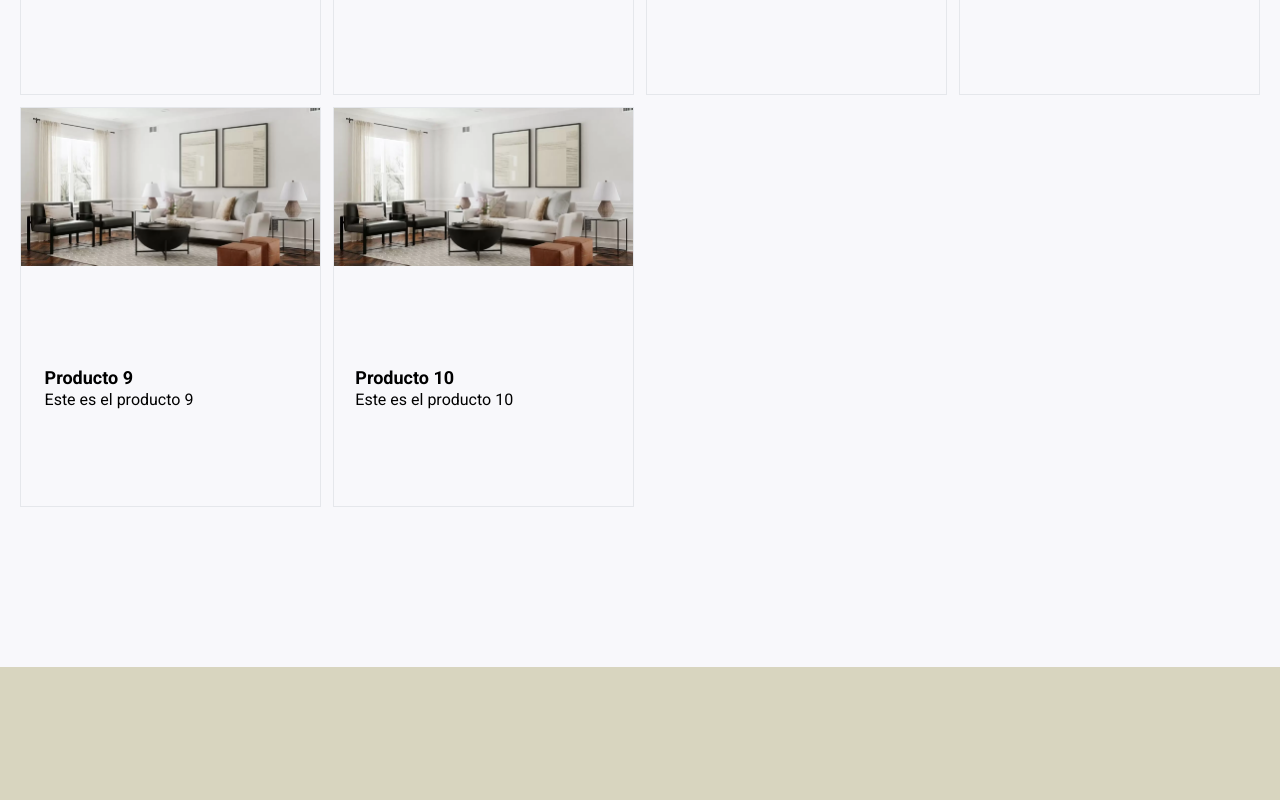
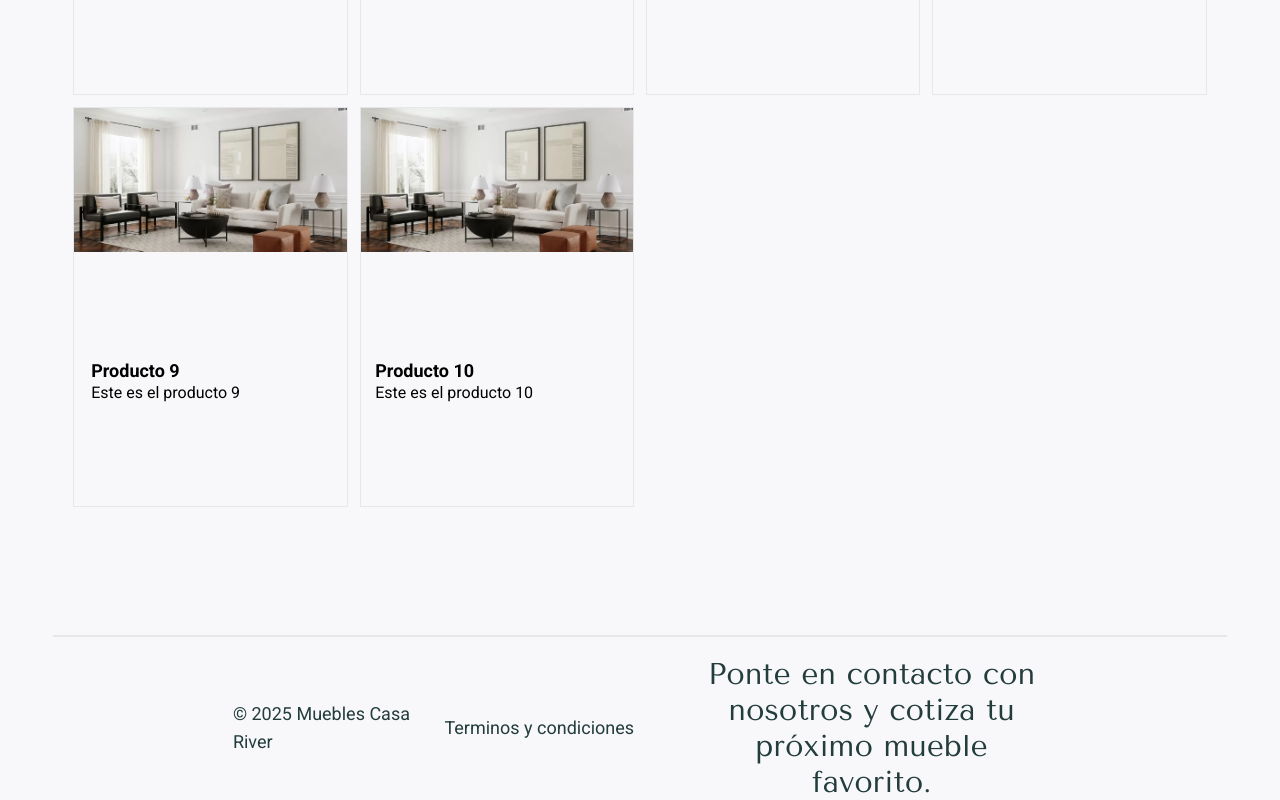
Before and after one commit to B9inzon/MueblesCasaRiver, a Next.js app in the folder front/: page / in a window 1280 px wide. Shown: the part 1709-2509 px from the top of the page. Before the commit the page ends 2376 px from the top, so only its background shows below. Built offline with nearby package versions, Linux system fonts and the light colour scheme.

Commit message:
Add Footer. Some Tailwind

```diff
--- a/front/src/app/layout.tsx
+++ b/front/src/app/layout.tsx
@@ -1,6 +1,7 @@
 import type { Metadata } from "next";
 import "./globals.css";
 import Navigation from "@/components/Nav";
+import Footer from "@/components/Footer";
 
 export const metadata: Metadata = {
   title: "Muebles Casa River",
@@ -16,10 +17,11 @@ export default function RootLayout({
     <html lang="es" className="scroll-smooth">
 
       <body
-        className="font-sans antialiased bg-[#d8d5bf]"
+        className="font-sans antialiased bg-[#f8f8fb]"
       >
         <Navigation/>
         {children}
+        <Footer/>
 
       </body>
     </html>
--- /dev/null
+++ b/front/src/components/Footer.tsx
@@ -0,0 +1,19 @@
+import React from "react";
+
+const Footer = () => {
+  return (
+    <div className="flex flex-col h-[30vh] lg:h-[20vh] items-center ">
+      <div className="flex flex-col lg:flex-row h-4/5 items-center lg:items-center gap-4 lg:justify-center w-full lg:w-11/12 border-t-2 pt-5 lg:pt-14">
+        <p className="w-full lg:w-2/12 text-lg text-center lg:text-start text-[#233c3c] ">
+          &copy; {new Date().getFullYear()} Muebles Casa River
+        </p>
+        <p className="w-full lg:w-2/12 text-lg text-center lg:text-start text-[#233c3c] ">Terminos y condiciones</p>
+        <p className="text-xl lg:text-3xl w-[90%] lg:w-4/12 text-[#233c3c] font-tenor font-normal text-center lg:pl-10  ">
+          Ponte en contacto con nosotros y cotiza tu próximo mueble favorito.
+        </p>
+      </div>
+    </div>
+  );
+};
+
+export default Footer;
--- a/front/src/components/Nav.tsx
+++ b/front/src/components/Nav.tsx
@@ -10,13 +10,13 @@ const Navigation = () => {
       id="navigation"
     >
       <div className="flex items-center">
-        <Link href="#">
+        <Link href="#Main">
           <Logotipo/>
         </Link>
       </div>
       <ul className="hidden font-normal font-roboto lg:flex lg:items-center space-x-10 text-xl text-[#e5a773]">
       <li>
-            <a href="#">Inicio</a>
+            <a href="#Main">Inicio</a>
           </li>
           <li>
             <a href="#Salas">Salas</a>
--- a/front/src/components/ProductsList.tsx
+++ b/front/src/components/ProductsList.tsx
@@ -4,7 +4,7 @@ import ProductCard from './ProductCard';
 
 const ProductsList = () => {
   return (
-    <div  className= "min-h-screen grid lg:grid-cols-4 gap-3 py-40 px-5 w-full justify-items-center bg-[#f8f8fb]  "
+    <div  className= "min-h-screen w-11/12 grid lg:grid-cols-4 gap-3 pt-40 pb-32 px-5 justify-items-center bg-[#f8f8fb]  "
     id='Products'>
         {productsArray.map((product) => {
           return <ProductCard key={product.id} {...product} />;
```
